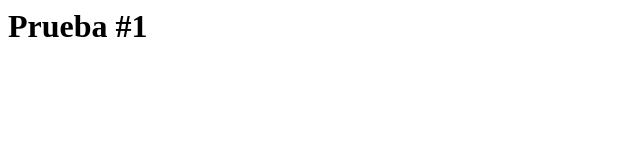
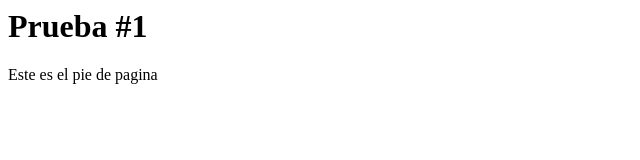
Before and after one commit to jenniferUPB14/Repositorio1, a plain HTML site: page index.html in a window 1280 px wide. Shown: the whole page, without its empty margins (0-640 px from the left). Drawn offline with Linux system fonts and the light colour scheme.

Commit message:
Update index.html

```diff
--- a/index.html
+++ b/index.html
@@ -7,4 +7,7 @@
   <body>
     <h1>Prueba #1</h1>
   </body>
+  <footer>
+    <p>Este es el pie de pagina</p>
+  </footer>
 </html>
```
